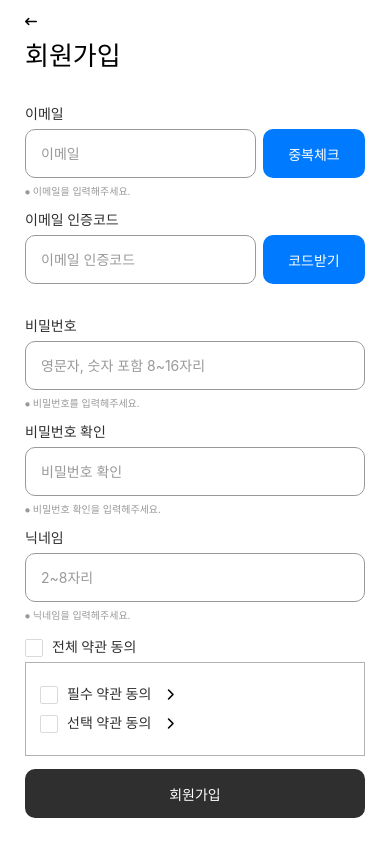
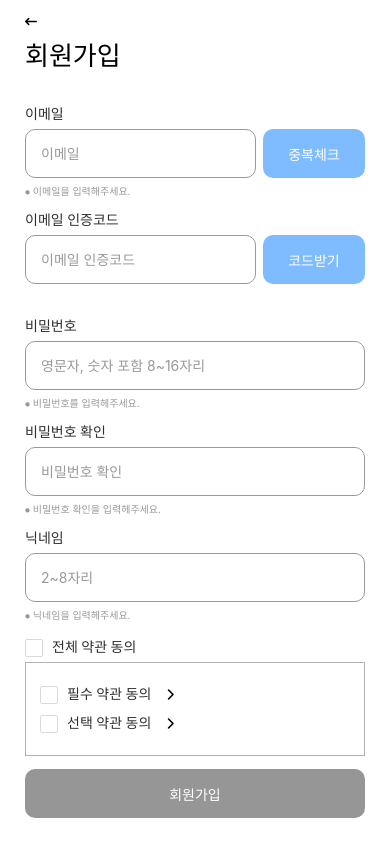
Before and after one commit to yeo-gi/yeogi, a React Native app in the folder frontend/: screen /Signup in a window 390 px wide. Built offline with nearby package versions, Linux system fonts and the light colour scheme; no server answers.

Commit message:
feat: 조건에 따른 로그인 및 회원가입 버튼 활성화

```diff
--- a/frontend/src/pages/user/LoginPage.tsx
+++ b/frontend/src/pages/user/LoginPage.tsx
@@ -59,6 +59,7 @@ export default function LoginPage() {
           marginTop={37}
           marginBottom={16}
           page={() => console.log('로그인')}
+          isDisabled={!(email && pw)}
         />
         <View style={commonStyles.rowCenterContents}>
           <PressableSmallText title="아이디 찾기" route="Signup" />
--- a/frontend/src/pages/user/SignupPage.tsx
+++ b/frontend/src/pages/user/SignupPage.tsx
@@ -203,6 +203,7 @@ export default function SignupPage() {
           isValidate={emailVal && !isEmailDuplicated}
           btnTitle="중복체크"
           onPress={EmailDuplicateCheck}
+          isDisabled={!email}
         />
         <InputWithBtn
           title="이메일 인증코드"
@@ -213,6 +214,7 @@ export default function SignupPage() {
           isValidate={isConfirmMail}
           btnTitle={!isSendMail ? '코드받기' : '인증하기'}
           onPress={!isSendMail ? onPressSendMail : onPressConfirmMail}
+          isDisabled={!isSendMail ? isEmailDuplicated : !code}
         />
         <CustomInput
           title="비밀번호"
@@ -285,6 +287,16 @@ export default function SignupPage() {
           marginTop={13}
           marginBottom={17}
           page={() => console.log('회원가입')}
+          isDisabled={
+            !(
+              !isEmailDuplicated &&
+              isConfirmMail &&
+              pwVal &&
+              confirmPw &&
+              nicknameVal &&
+              required
+            )
+          }
         />
       </ScrollView>
     </SafeAreaView>
@@ -300,6 +312,7 @@ type Props = {
   isValidate?: boolean;
   btnTitle: string;
   onPress: () => void;
+  isDisabled: boolean;
 };
 
 function InputWithBtn(props: Props) {
@@ -344,6 +357,7 @@ function InputWithBtn(props: Props) {
           isRegular={true}
           width={'30%'}
           page={props.onPress}
+          isDisabled={props.isDisabled}
         />
       </View>
       <Text
```
